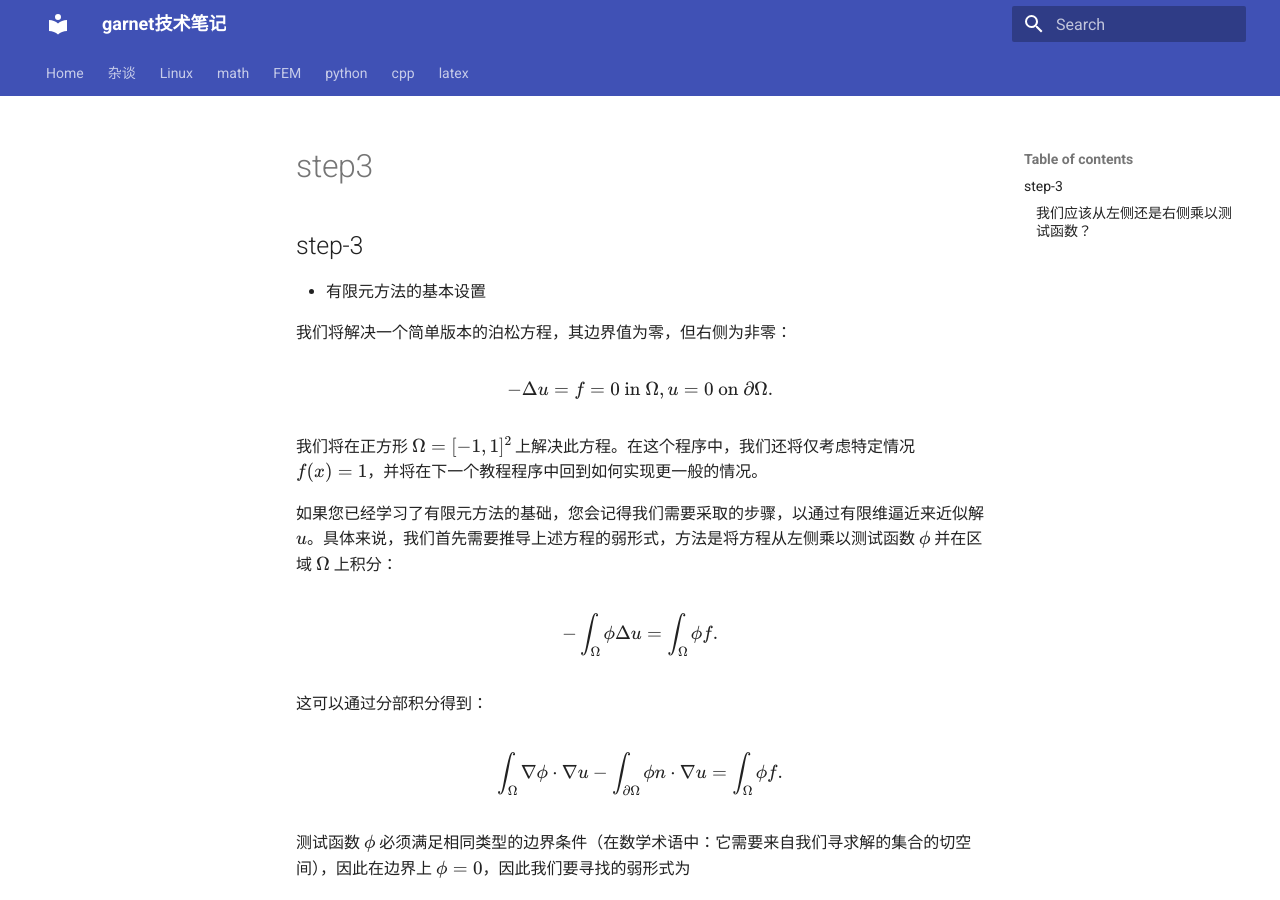
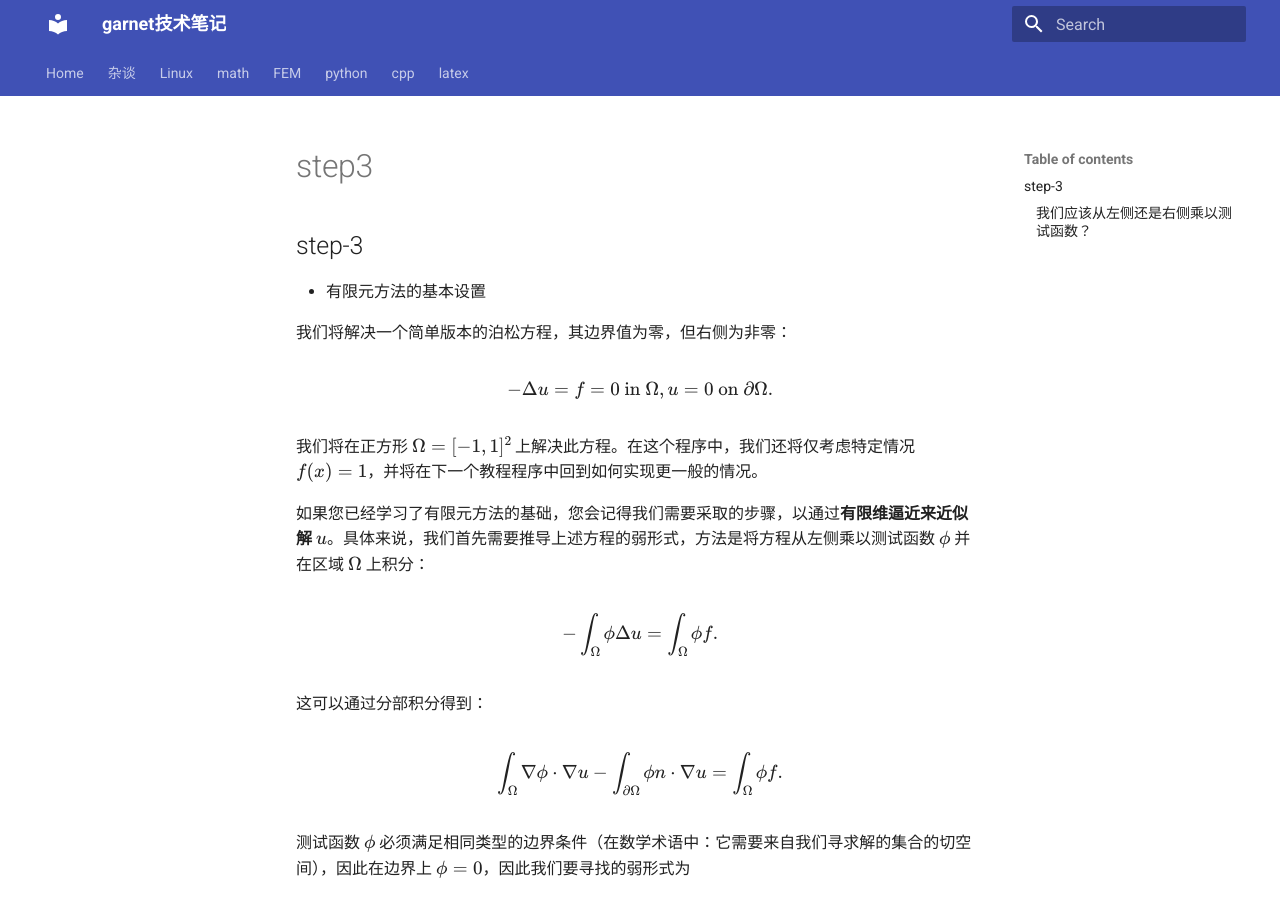
Before and after one commit to ymma98/technotes, an MkDocs documentation site: the page built from docs/FEM/dealii-04_step3.md, in a window 1280 px wide and 900 px high. Built offline with MkDocs 1.6.1 and Material for MkDocs 9.7.7, drawn with Linux system fonts in a browser that asks for light colours; formulas are drawn with MathJax 3; part of the change alters nothing that is shown.

```diff
--- a/docs/FEM/dealii-04_step3.md
+++ b/docs/FEM/dealii-04_step3.md
@@ -14,7 +14,7 @@ $$
 
 我们将在正方形 $\Omega = [-1, 1]^2$ 上解决此方程。在这个程序中，我们还将仅考虑特定情况 $f(x) = 1$，并将在下一个教程程序中回到如何实现更一般的情况。
 
-如果您已经学习了有限元方法的基础，您会记得我们需要采取的步骤，以通过有限维逼近来近似解 $u$。具体来说，我们首先需要推导上述方程的弱形式，方法是将方程从左侧乘以测试函数 $\phi$ 并在区域 $\Omega$ 上积分：
+如果您已经学习了有限元方法的基础，您会记得我们需要采取的步骤，以通过**有限维逼近来近似解 $u$**。具体来说，我们首先需要推导上述方程的弱形式，方法是将方程从左侧乘以测试函数 $\phi$ 并在区域 $\Omega$ 上积分：
 
 $$
 -\int_\Omega \phi \Delta u = \int_\Omega \phi f.
@@ -83,6 +83,6 @@ $$
 
 如果您需要任何进一步的修改或补充，请告诉我！
 <!--stackedit_data:
-eyJoaXN0b3J5IjpbMTMzNzk0NTg3NiwtNzkzMTE2MjQwLC04OD
-gwNTYwMDZdfQ==
+eyJoaXN0b3J5IjpbMjA5NTQ2NjQ0LC03OTMxMTYyNDAsLTg4OD
+A1NjAwNl19
 -->
```
